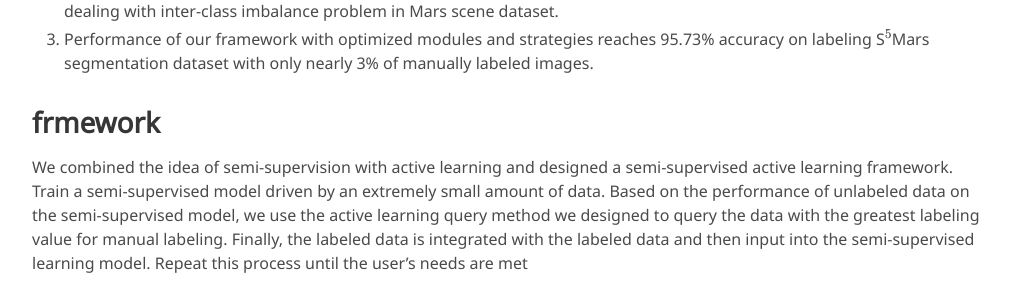
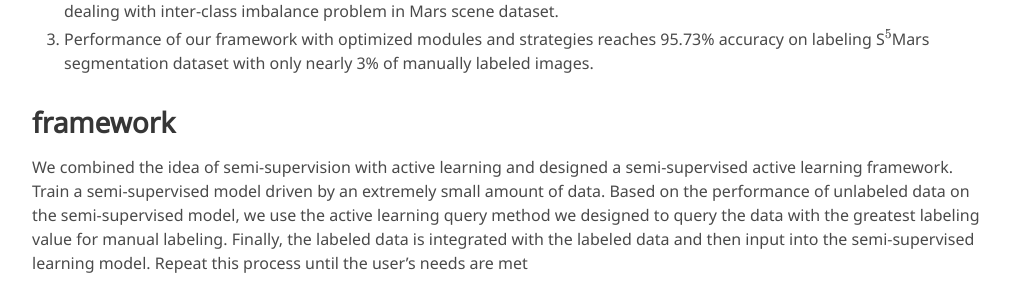
Before and after one commit to huahuahua219/CPS-Mars-Webpage, a Jekyll site: the page built from index.md, in a window 1280 px wide and 900 px high, scrolled down 902 px. Shown: the part 157-457 px from the top of the window, without its empty margins (128-1151 px from the left). Built offline with Jekyll 4.4.1, drawn with Linux system fonts in a browser that asks for light colours; some web fonts are replaced.

Commit message:
Update index.md

```diff
--- a/index.md
+++ b/index.md
@@ -36,7 +36,7 @@ of manually labeled images to generate tens of thousands of high-quality labels,
 3. Performance of our framework with optimized modules and strategies reaches 95.73% accuracy on labeling S$^5$Mars segmentation dataset with only nearly 3% of manually labeled images.
 
 
-## frmework
+## framework
 We combined the idea of semi-supervision with active learning and designed a semi-supervised active learning framework. Train a semi-supervised model driven by an extremely small amount of data. Based on the performance of unlabeled data on the semi-supervised model, we use the active learning query method we designed to query the data with the greatest labeling value for manual labeling. Finally, the labeled data is integrated with the labeled data and then input into the semi-supervised learning model. Repeat this process until the user's needs are met
 
 ![Turing Machine](/static/image/SSL2.png)
```
